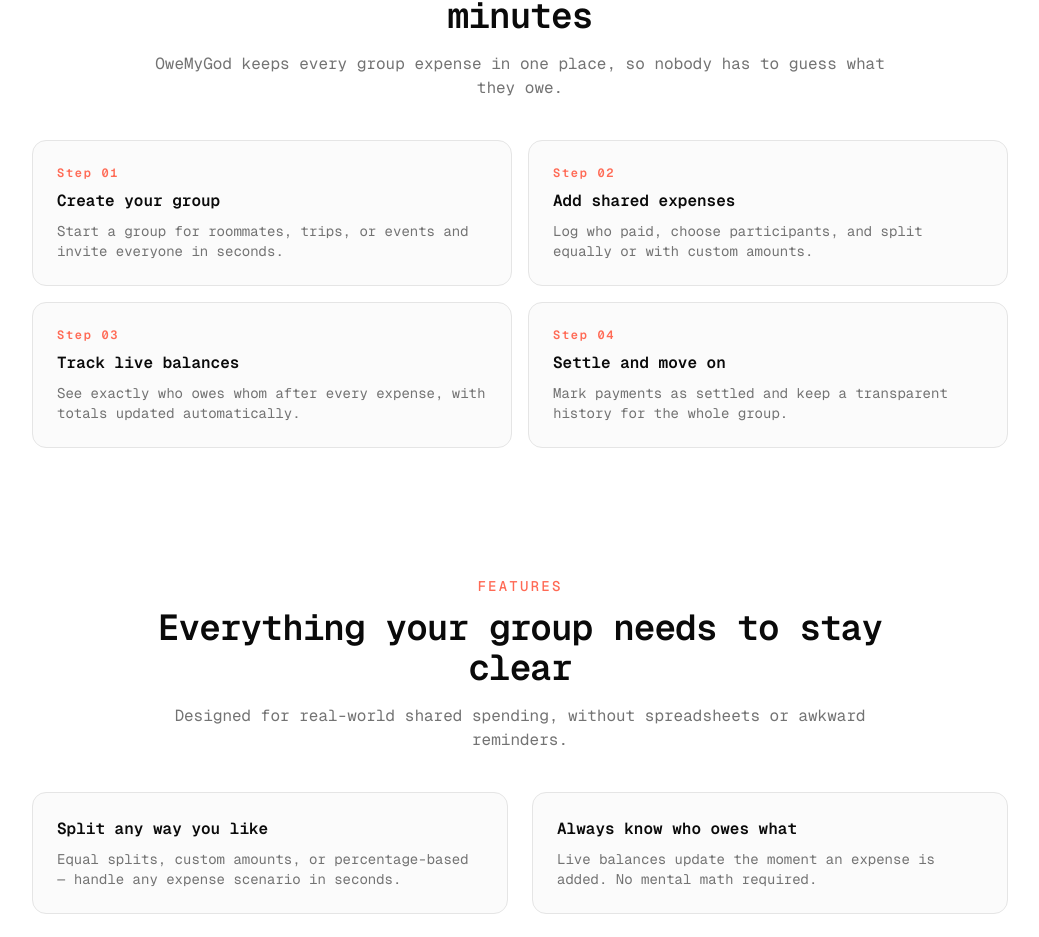
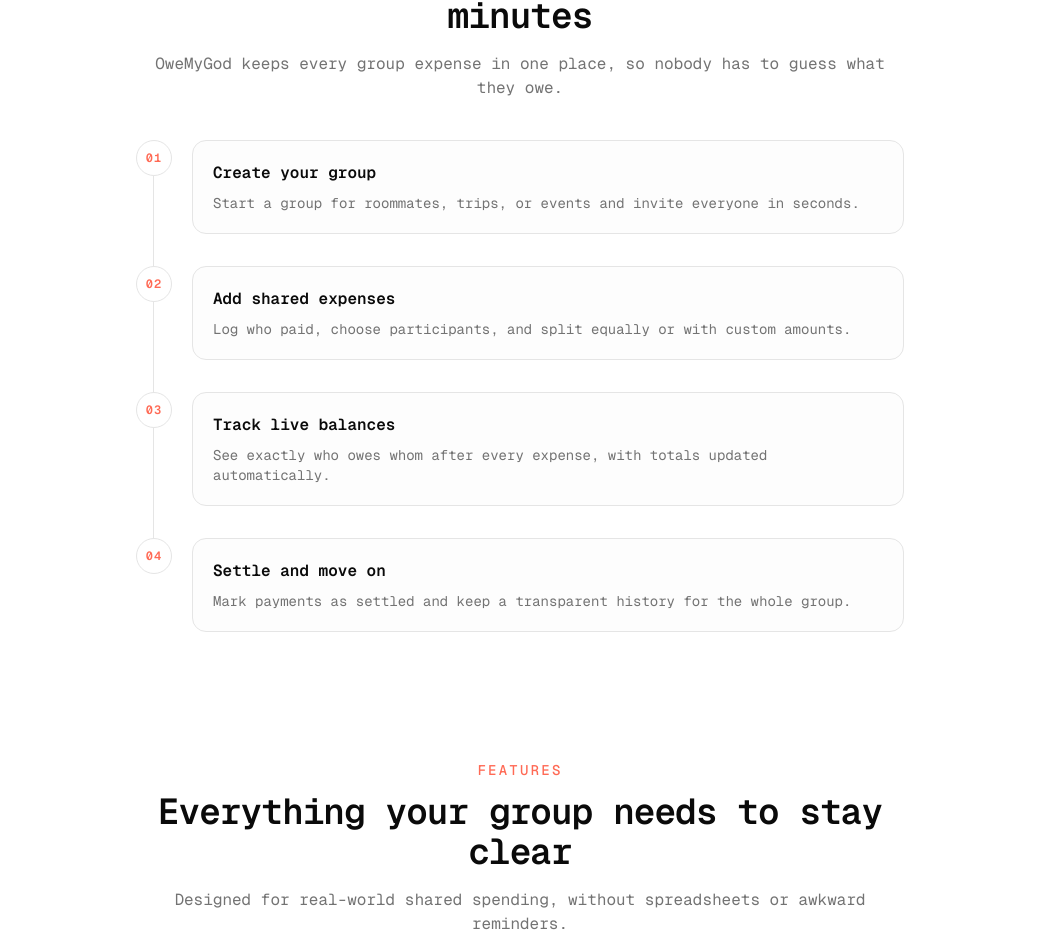
Before and after one commit to rahulkolli98/owemygod-web, a Next.js app: page / in a window 1280 px wide. Shown: the part 1399-2336 px from the top of the page, without its empty margins (120-1159 px from the left). Built offline with nearby package versions, Linux system fonts and the light colour scheme; no server answers.

Commit message:
feat: enhance how-it-works section with improved layout and styling for better readability

```diff
--- a/app/page.tsx
+++ b/app/page.tsx
@@ -127,17 +127,35 @@
             </p>
           </div>
 
-          <div className="mt-10 grid gap-4 sm:grid-cols-2">
-            {howItWorksSteps.map((item) => (
-              <article
-                key={item.step}
-                className="rounded-xl border border-border bg-muted/40 p-6 transition-colors hover:bg-muted/60"
-              >
-                <p className="text-xs font-semibold tracking-[0.14em] text-[#ff6a55]">Step {item.step}</p>
-                <h3 className="mt-2 text-base font-semibold text-foreground">{item.title}</h3>
-                <p className="mt-2 text-sm text-muted-foreground">{item.description}</p>
-              </article>
-            ))}
+          <div className="mx-auto mt-10 max-w-3xl">
+            <ol className="space-y-8">
+              {howItWorksSteps.map((item, index) => {
+                const isLast = index === howItWorksSteps.length - 1;
+
+                return (
+                  <li key={item.step} className="relative pl-14">
+                    {!isLast ? (
+                      <span
+                        aria-hidden="true"
+                        className="absolute left-[1.08rem] top-9 h-[calc(100%+1.25rem)] w-px bg-border"
+                      />
+                    ) : null}
+
+                    <span
+                      aria-hidden="true"
+                      className="absolute left-0 top-0 inline-flex size-9 items-center justify-center rounded-full border border-border bg-background text-xs font-semibold tracking-[0.08em] text-[#ff6a55]"
+                    >
+                      {item.step}
+                    </span>
+
+                    <div className="rounded-xl border border-border bg-muted/25 p-5">
+                      <h3 className="text-base font-semibold text-foreground">{item.title}</h3>
+                      <p className="mt-2 text-sm text-muted-foreground">{item.description}</p>
+                    </div>
+                  </li>
+                );
+              })}
+            </ol>
           </div>
         </section>
 
```
